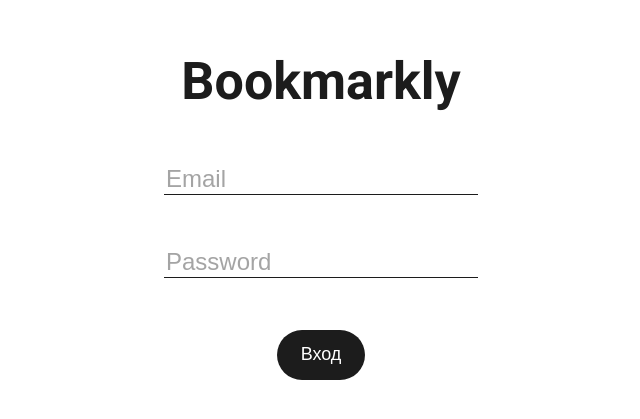
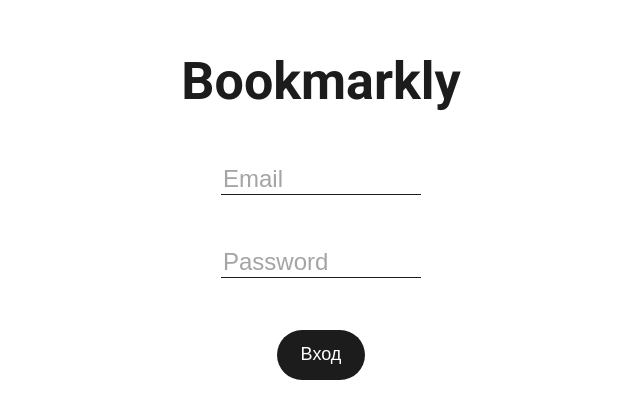
Before and after one commit to rakhzar/bookmark, a Vue app: page / in a window 1280 px wide. Shown: the part 185-604 px from the top of the page, without its empty margins (319-959 px from the left). Built offline with nearby package versions, Linux system fonts and the light colour scheme.

Commit message:
fix: InputString — добавлена ширина 200px для корректного отображения в форме

```diff
--- a/src/components/InputString.vue
+++ b/src/components/InputString.vue
@@ -12,7 +12,7 @@
   border-bottom: 1px solid var(--color-fg);
   font-size: 24px;
   color: var(--color-fg);
-  min-width: 274px;
+  width: 200px;
 }
 
 .input-string::placeholder {
```
